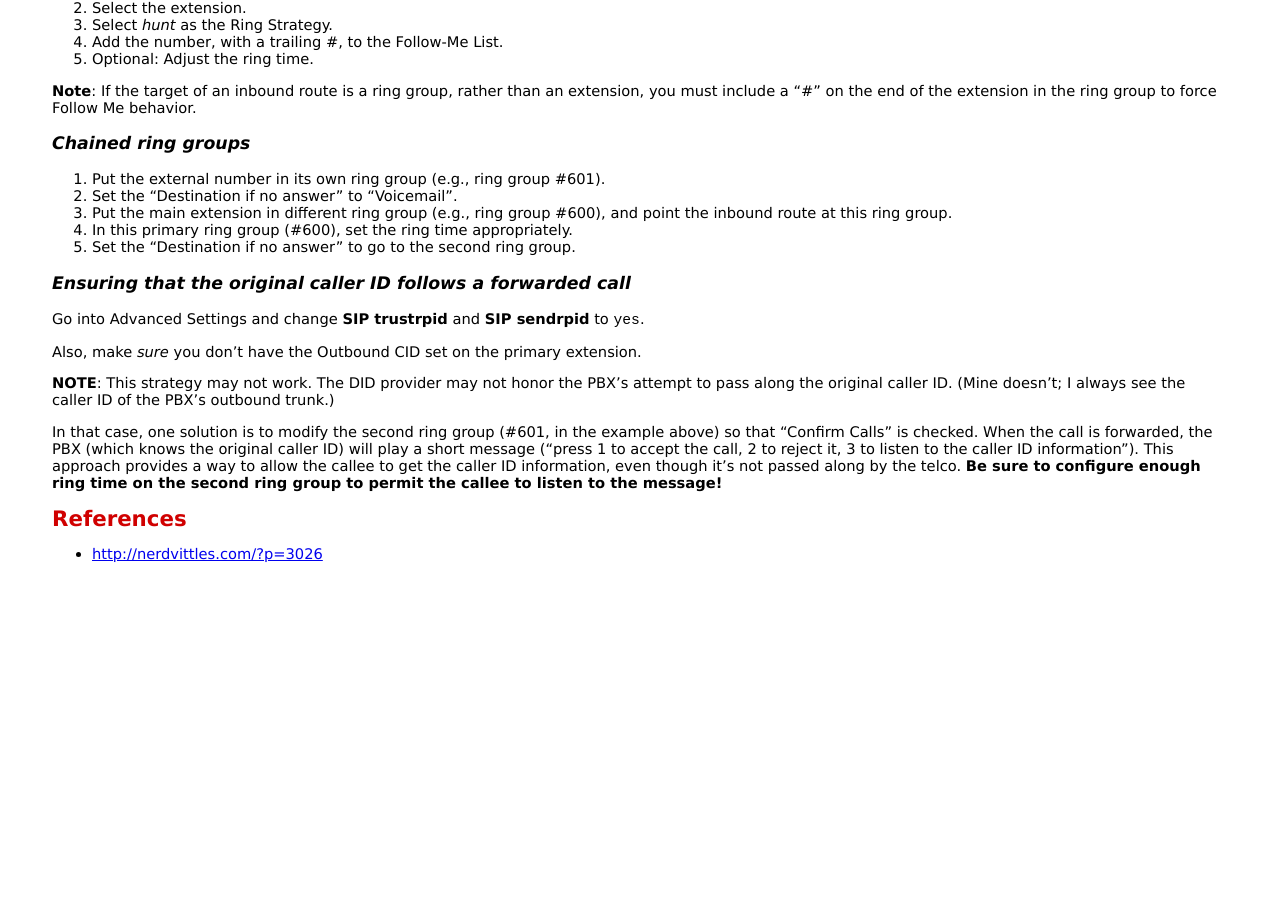
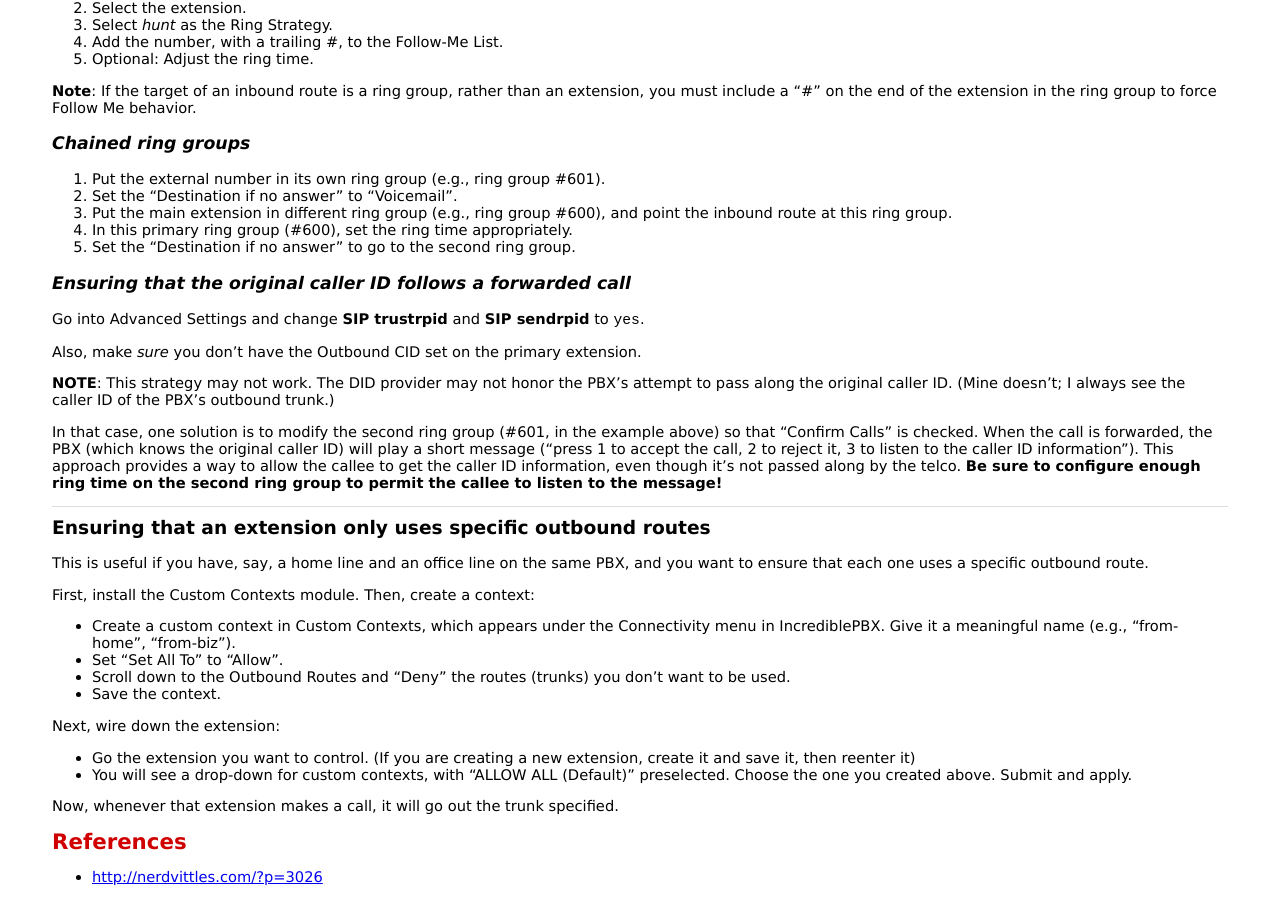
Before and after one commit to bmc/cheat-sheets, a Jekyll site: the page built from pbx.md, in a window 1280 px wide and 900 px high, scrolled down 841 px. Built offline with Jekyll 4.4.1, drawn with Linux system fonts in a browser that asks for light colours; before the commit the page ends 1418 px from its top, so only the background shows below that; some of the changed text lies outside the part shown.

Commit message:
Restrict an extension to an outbound trunk

```diff
--- a/pbx.md
+++ b/pbx.md
@@ -84,6 +84,30 @@ to get the caller ID information, even though it's not passed along by the
 telco. **Be sure to configure enough ring time on the second ring group to
 permit the callee to listen to the message!**
 
+## Ensuring that an extension only uses specific outbound routes
+
+This is useful if you have, say, a home line and an office line on the
+same PBX, and you want to ensure that each one uses a specific outbound route.
+
+First, install the Custom Contexts module. Then, create a context:
+
+* Create a custom context in Custom Contexts, which appears under the
+  Connectivity menu in IncrediblePBX. Give it a meaningful name (e.g.,
+  "from-home", "from-biz").
+* Set "Set All To" to "Allow".
+* Scroll down to the Outbound Routes and "Deny" the routes (trunks) you
+  don't want to be used.
+* Save the context.
+
+Next, wire down the extension:
+
+* Go the extension you want to control. (If you are creating a new
+  extension, create it and save it, then reenter it)
+* You will see a drop-down for custom contexts, with "ALLOW ALL (Default)"
+  preselected. Choose the one you created above. Submit and apply.
+
+Now, whenever that extension makes a call, it will go out the trunk specified.
+
 # References
 
 * <http://nerdvittles.com/?p=3026>
```
